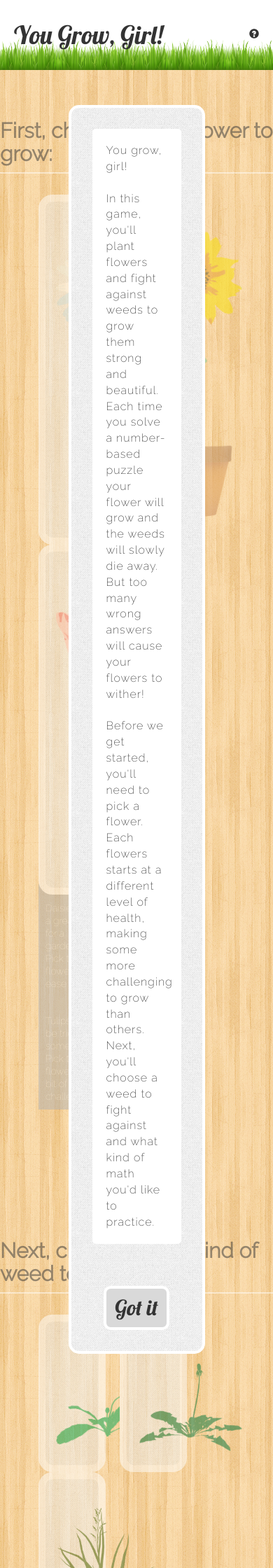
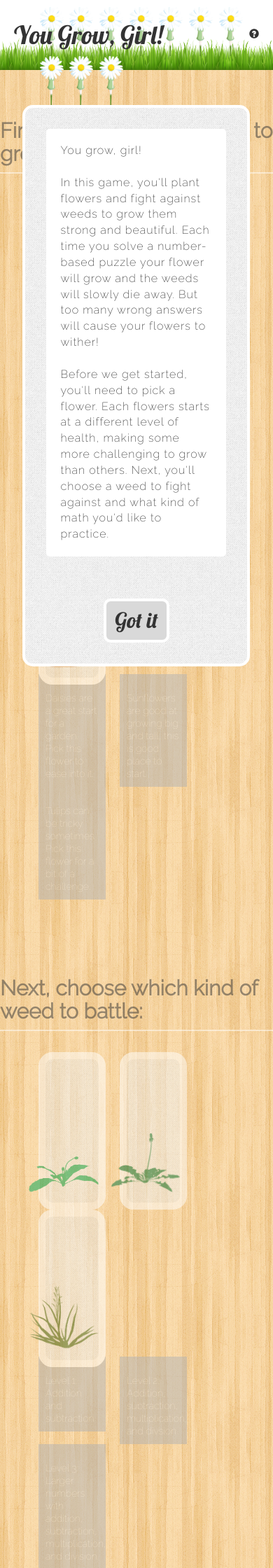
Before and after one commit to doerschera/grow-girl, a PHP site: page / in a window 390 px wide. Shown: the top 2240 px of the page at 70% size. Run offline with PHP 8.4, Linux system fonts and the light colour scheme.

Commit message:
start page media queries

```diff
--- a/index.html
+++ b/index.html
@@ -18,7 +18,7 @@
 	</header>
 
 	<!-- start instructions -->
-	<div class="instructions center col-xs-6 col-xs-offset-3" id="startBox">
+	<div class="instructions center col-xs-10 col-xs-offset-1 col-sm-8 col-sm-offset-2 col-md-6 col-md-offset-3" id="startBox">
 		<p class="startText">You grow, girl!<br><br> In this game, you'll plant flowers and fight against weeds to grow them strong and beautiful. Each time you solve a number-based puzzle your flower will grow and the weeds will slowly die away. But too many wrong answers will cause your flowers to wither!<br><br> Before we get started, you'll need to pick a flower. Each flowers starts at a different level of health, making some more challenging to grow than others. Next, you'll choose a weed to fight against and what kind of math you'd like to practice.</p>
 		<button type="button" class="btn" id="okay">Got it</button>
 	</div>
@@ -55,7 +55,7 @@
 			</div>
 		</div>
 
-		<div class="container choices">
+		<div class="container choices" id="weedChoices">
 			<div class="row">
 				<h2>Next, choose which kind of weed to battle:</h2>
 			</div>
@@ -239,16 +239,16 @@
 	<!-- Garden -->
 	<div class="garden">
 		<ul>
-			<li><img></li>
-			<li><img></li>
-			<li><img></li>
-			<li><img></li>
-			<li><img></li>
-			<li><img></li>
-			<li><img></li>
-			<li><img></li>
-			<li><img></li>
-			<li><img></li>
+			<li><img src="images/daisyBloom.png"></li>
+			<li><img src="images/daisyBloom.png"></li>
+			<li><img src="images/daisyBloom.png"></li>
+			<li><img src="images/daisyBloom.png"></li>
+			<li><img src="images/daisyBloom.png"></li>
+			<li><img src="images/daisyBloom.png"></li>
+			<li><img src="images/daisyBloom.png"></li>
+			<li><img src="images/daisyBloom.png"></li>
+			<li><img src="images/daisyBloom.png"></li>
+			<li><img src="images/daisyBloom.png"></li>
 		</ul>
 	</div>
 
--- a/style.css
+++ b/style.css
@@ -93,6 +93,10 @@
 	margin-top: 150px;
 }
 
+#weedChoices {
+		margin-top: 75px;
+	}
+
 h2 {
 	border-bottom: solid 2px #ffffff;
 	padding-bottom: 10px;
@@ -114,19 +118,17 @@
 
 .startImages li:nth-child(2) {
 	margin: auto 20px;
-	padding-top: 40px;
 }
 
-.startImages li:nth-child(3) {
-	padding-top: 60px;
-}
-
-.startImages a {
+/*.startImages a {
 	vertical-align: bottom;
-}
+}*/
 
 .startImages img {
 	width: 150px;
+	position: absolute;
+	bottom: 15px;
+	right: 20%;
 }
 
 .description li {
@@ -355,3 +357,111 @@
 	float: right;
 	padding-right: 20px;
 }
+
+/* Media Queries */
+
+@media (max-width: 1150px) {
+	.garden {
+		left: 20%;
+	}
+}
+
+@media (max-width: 1050px) {
+	.garden img {
+		height: 80px;
+	}
+
+	.garden li {
+		margin-right: 15px;
+	}
+
+	.garden {
+		left: 25%;
+	}
+}
+
+@media (max-width: 982px) {
+	.startImages img {
+		right: 8%;
+	}
+}
+
+@media (max-width: 900px) {
+	.garden img {
+		height: 70px;
+	}
+
+	.garden {
+		top: 10px;
+	}
+}
+
+@media (max-width: 850px) {
+	.startImages img {
+		width: 120px;
+		right: 15%;
+	}
+
+	.flowerImages li {
+		height: 400px;
+	}
+
+	.garden li {
+		margin-right: 10px;
+	}
+
+	.garden {
+		left: 27%;
+	}
+
+}
+
+@media (max-width: 768px) {
+	.startImages img {
+		right: 10%;
+	}
+
+	.garden img {
+		height: 50px;
+	}
+
+	.garden li {
+		margin-right: 5px;
+	}
+
+	.garden {
+		top: 30px;
+		left: 33%;
+	}
+}
+
+@media (max-width: 600px) {
+
+	.startImages img {
+		right: 7%;
+		width: 100px;
+	}
+
+	.flowerImages li {
+		height: 350px;
+	}
+
+	.garden img {
+		height: 70px;
+	}
+
+	.garden {
+		top: 10px;
+		left: 3%;
+	}
+
+	h1 {
+		z-index: 2;
+	}
+}
+
+ @media (max-width: 500px) {
+ 	.startImages img {
+ 		right: 0;
+ 	}
+ }
```
Also changed, not shown: 1 other file.
